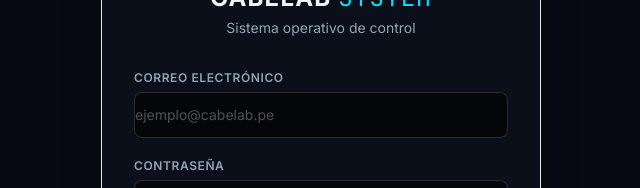
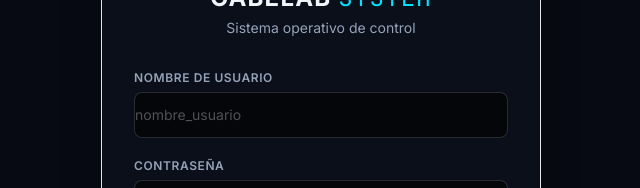
Before and after one commit to GerssonOrtiz/System_Control_V02, a Next.js app: page /login in a window 1280 px wide. Shown: the part 260-448 px from the top of the page, without its empty margins (319-959 px from the left). Built offline with nearby package versions, Linux system fonts and the light colour scheme; no server answers.

Commit message:
fix: registro con usuario02

```diff
--- a/app/(auth)/login/page.tsx
+++ b/app/(auth)/login/page.tsx
@@ -39,13 +39,16 @@
   const onSubmit = async (data: LoginInput) => {
     setLoading(true)
     try {
+      // Usar el patrón de correo virtual: usuario@cabelab.local
+      const virtualEmail = `${data.username.toLowerCase()}@cabelab.local`
+
       const { data: authData, error } = await supabase.auth.signInWithPassword({
-        email: data.email,
+        email: virtualEmail,
         password: data.password,
       })
 
       if (error) {
-        toast.error('Correo o contraseña incorrectos')
+        toast.error('Usuario o contraseña incorrectos')
         setLoading(false)
         return
       }
@@ -112,19 +115,19 @@
         <form onSubmit={handleSubmit(onSubmit)} className="space-y-5">
           <div className="space-y-1.5">
             <label className="block text-xs font-semibold text-text-secondary uppercase tracking-wider">
-              Correo Electrónico
+              Nombre de Usuario
             </label>
             <input
-              type="email"
+              type="text"
               disabled={loading}
-              placeholder="ejemplo@cabelab.pe"
-              {...register('email')}
+              placeholder="nombre_usuario"
+              {...register('username')}
               className={`w-full bg-black/60 border ${
-                errors.email ? 'border-red-500/70 focus:shadow-[0_0_0_3px_rgba(239,68,68,0.15)] focus:border-red-500' : 'border-white/15 focus:border-neon-blue/70 focus:shadow-[0_0_0_3px_rgba(0,229,255,0.15)]'
+                errors.username ? 'border-red-500/70 focus:shadow-[0_0_0_3px_rgba(239,68,68,0.15)] focus:border-red-500' : 'border-white/15 focus:border-neon-blue/70 focus:shadow-[0_0_0_3px_rgba(0,229,255,0.15)]'
               } rounded-lg text-white px-4.5 py-3 text-sm outline-none transition-standard placeholder:text-white/30`}
             />
-            {errors.email && (
-              <p className="text-xs text-red-400 font-medium">{errors.email.message}</p>
+            {errors.username && (
+              <p className="text-xs text-red-400 font-medium">{errors.username.message}</p>
             )}
           </div>
 
--- a/app/(auth)/register/page.tsx
+++ b/app/(auth)/register/page.tsx
@@ -27,16 +27,17 @@
   const onSubmit = async (data: RegisterInput) => {
     setLoading(true)
     try {
-      // 1. Generar correo virtual si no se proporcionó uno
-      const finalEmail = data.email || `${data.username.toLowerCase()}@cabelab.local`
+      // Usar SIEMPRE el patrón de correo virtual para la autenticación
+      const authEmail = `${data.username.toLowerCase()}@cabelab.local`
 
       // 2. Crear usuario en Supabase Auth
       const { data: signUpData, error: signUpError } = await supabase.auth.signUp({
-        email: finalEmail,
+        email: authEmail,
         password: data.password,
         options: {
           data: {
-            username: data.username.toLowerCase(), // Almacenar en minúsculas en metadata de auth
+            username: data.username.toLowerCase(),
+            contact_email: data.email || null, // Guardar el correo real solo como contacto
           },
         },
       })
```
